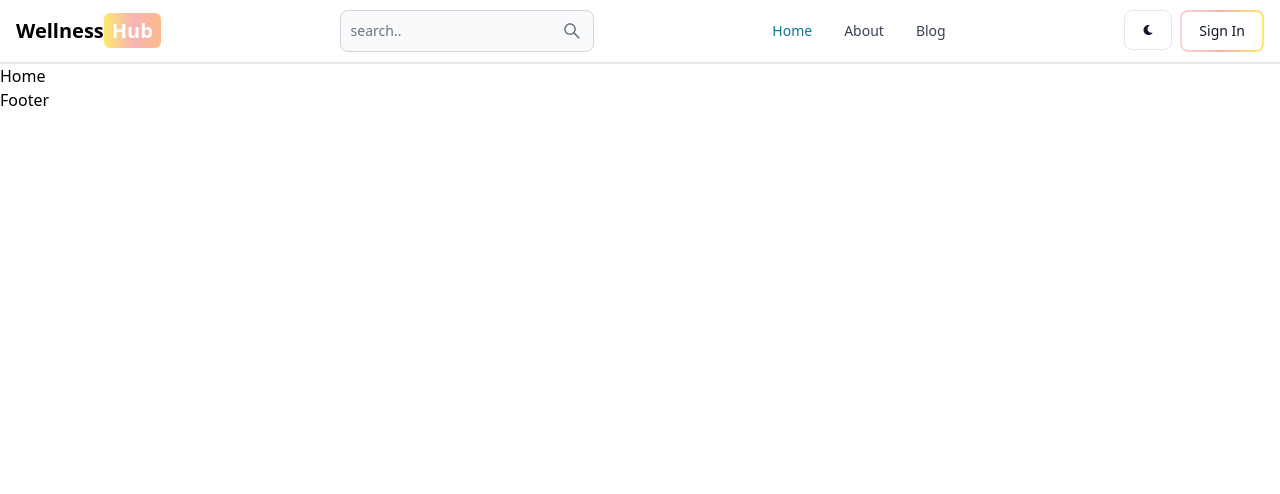
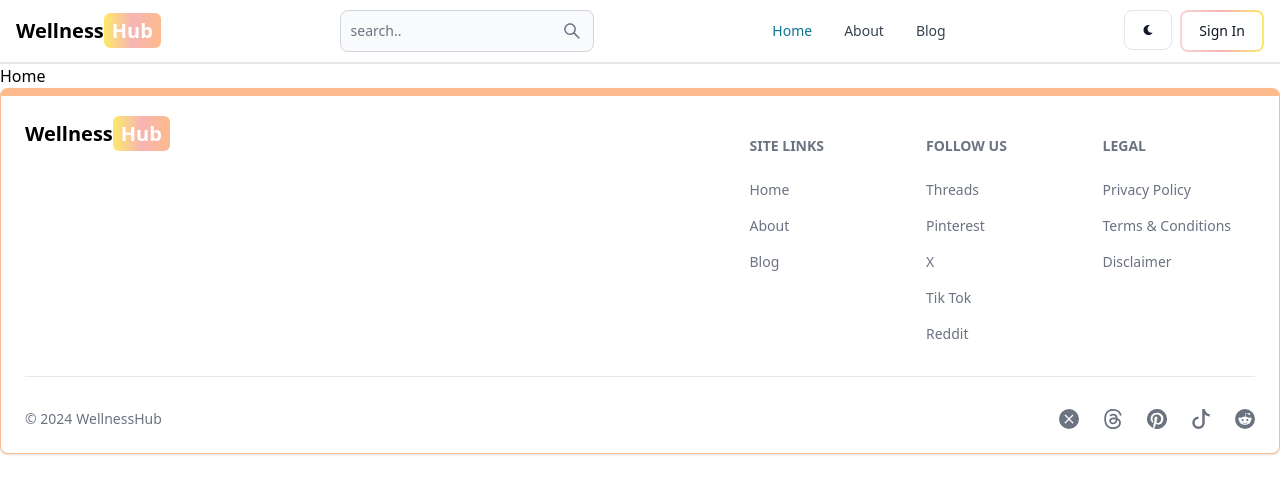
Before and after one commit to xuzmocode4-325/mern-blog, a React (Vite) app in the folder client/: page / in a window 1280 px wide. Shown: the top 494 px of the page. Built offline with nearby package versions, Linux system fonts and the light colour scheme.

Commit message:
add footer component

```diff
--- a/client/src/App.jsx
+++ b/client/src/App.jsx
@@ -14,7 +14,7 @@
 import SignIn from './pages/SignIn';
 import Dashboard from './pages/Dashboard';
 import Header from './components/Header';
-import Footer from './components/Footer';
+import PageFooter from './components/PageFooter';
 
 const Layout = () => {
 
@@ -22,7 +22,7 @@
     <>
       <Header/>
       <Outlet/>
-      <Footer/>
+      <PageFooter/>
     </>
   )
 }
--- a/client/src/components/Footer.jsx
+++ /dev/null
@@ -1,9 +0,0 @@
-import React from 'react'
-
-const Footer = () =>  {
-  return (
-    <div>Footer</div>
-  )
-}
-
-export default Footer;
--- /dev/null
+++ b/client/src/components/PageFooter.jsx
@@ -0,0 +1,91 @@
+import { Footer } from 'flowbite-react';
+import React from 'react'
+import { Link } from 'react-router-dom';
+import { BsPinterest, BsReddit, BsThreads, BsTiktok, BsXCircleFill, } from 'react-icons/bs';
+
+
+const PageFooter = () =>  {
+  return (
+    <Footer container className='border border-t-8 border-orange-300'>
+      <div className="w-full max-w-7xl mx-auto">
+        <div className="grid w-full justify-between  sm:flex md:grid-cols-1">
+          <div className="">
+            <Link to="/" className='self-center whitespace-nowrap
+              text-lg sm:text-xl font-semibold dark:text-white'>
+              Wellness
+                <span className='px-2 py-1 bg-gradient-to-r
+                  from-yellow-200 via-red-300
+                  to-orange-300 rounded-md text-white'>
+                  Hub
+                </span>
+            </Link>
+          </div>
+          <div className="grid grid-cols-1 gap-8 mt-4
+          sm:grid-cols-3 sm:gap-6" >
+              <div className="">
+                <Footer.Title title="Site Links"></Footer.Title>
+                <Footer.LinkGroup col>
+                  <Footer.Link href="/" target='_self' rel="noopener noreferer">
+                    Home
+                  </Footer.Link>
+                  <Footer.Link href="/about" target='_self' rel="noopener noreferer">
+                    About
+                  </Footer.Link>
+                  <Footer.Link href="/blog" target='_self' rel="noopener noreferer">
+                    Blog
+                  </Footer.Link>
+                </Footer.LinkGroup>
+              </div>
+              <div className="">
+                <Footer.Title title="Follow Us"></Footer.Title>
+                <Footer.LinkGroup col>
+                  <Footer.Link href="#" target='_blank' rel="noopener noreferer">
+                    Threads
+                  </Footer.Link>
+                  <Footer.Link href="#" target='_blank' rel="noopener noreferer">
+                    Pinterest
+                  </Footer.Link>
+                  <Footer.Link href="#" target='_blank' rel="noopener noreferer">
+                    X
+                  </Footer.Link>
+                  <Footer.Link href="#" target='_blank' rel="noopener noreferer">
+                    Tik Tok
+                  </Footer.Link>
+                  <Footer.Link href="#" target='_blank' rel="noopener noreferer">
+                    Reddit
+                  </Footer.Link>
+                </Footer.LinkGroup>
+              </div>
+              <div className="">
+                <Footer.Title title="Legal"></Footer.Title>
+                <Footer.LinkGroup col>
+                  <Footer.Link href="" target='_blank' rel="noopener noreferer">
+                    Privacy Policy
+                  </Footer.Link>
+                  <Footer.Link href="" target='_blank' rel="noopener noreferer">
+                    Terms &amp; Conditions
+                  </Footer.Link>
+                  <Footer.Link href="" target='_blank' rel="noopener noreferer">
+                    Disclaimer
+                  </Footer.Link>
+                </Footer.LinkGroup>
+              </div>
+          </div>
+        </div>
+        <Footer.Divider/>
+          <div className="w-full sm:flex sm:items-center sm:justify-between">
+            <Footer.Copyright href='#' by="WellnessHub" year={new Date().getFullYear()}/>
+            <div className="flex gap-6 sm:mt-0 mt-4 sm:justify-center">
+            <Footer.Icon href="#" icon={BsXCircleFill}/>
+            <Footer.Icon href="#" icon={BsThreads}/>
+            <Footer.Icon href="#" icon={BsPinterest}/>
+            <Footer.Icon href="#" icon={BsTiktok}/>
+            <Footer.Icon href="#" icon={BsReddit}/>
+          </div>
+        </div>
+      </div>
+    </Footer>
+  )
+}
+
+export default PageFooter;
```
